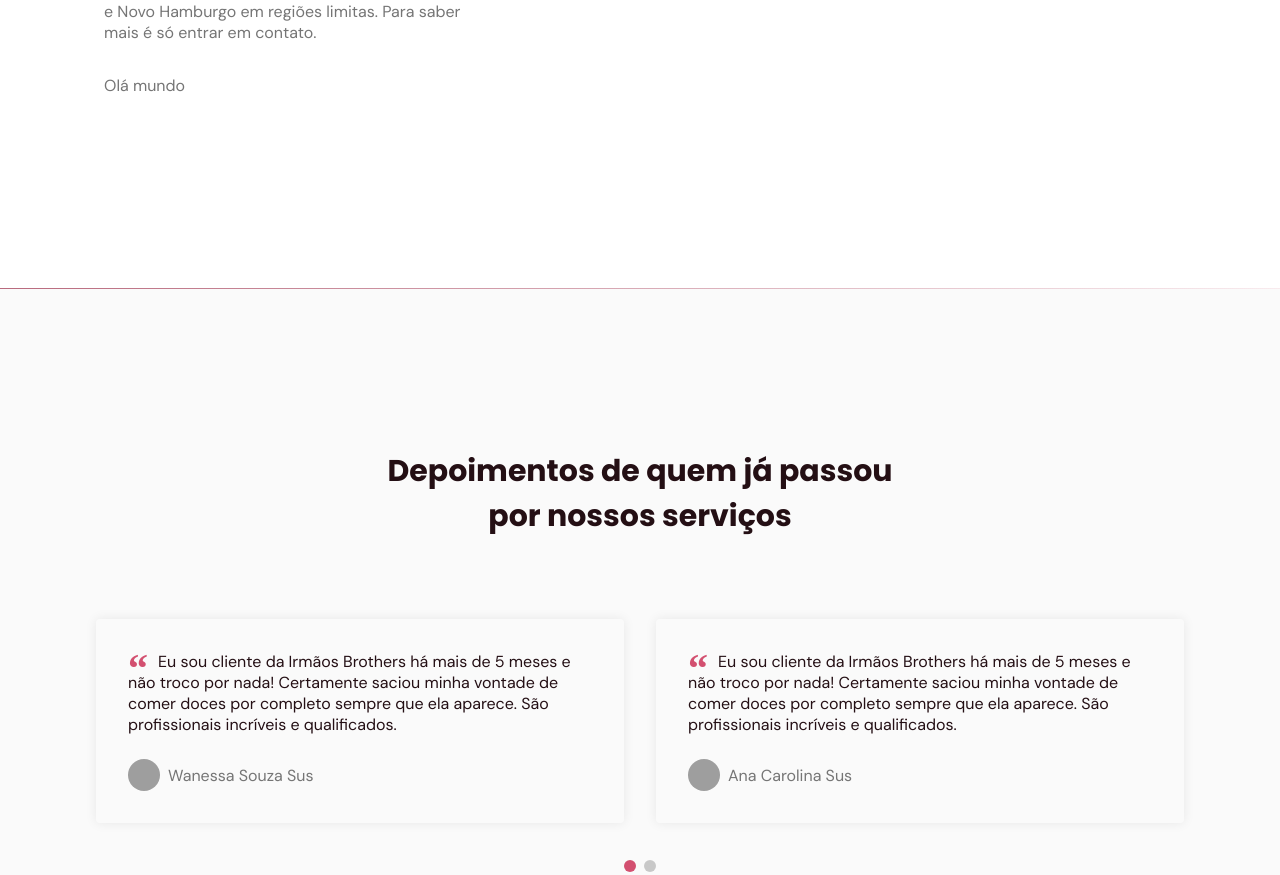
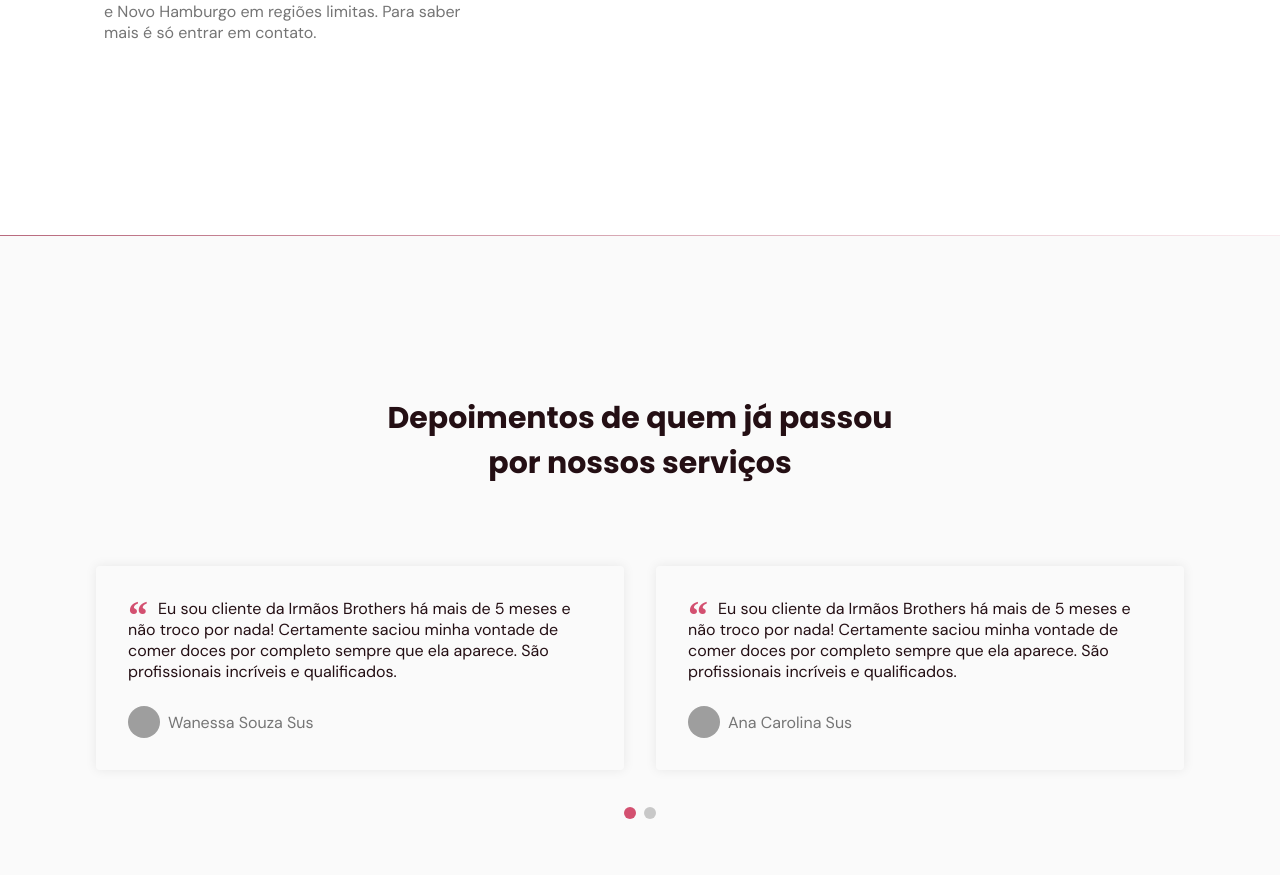
Before and after one commit to edusantosfr/MyProjectsGit, a plain HTML site: page index.html in a window 1280 px wide. Shown: the part 2900-3775 px from the top of the page. Drawn offline with nearby package versions, Linux system fonts and the light colour scheme; grey boxes are pictures that could not be loaded; files whose address does not match are found by name.

Commit message:
Tirei dnv aquela budega
ah2

```diff
--- a/index.html
+++ b/index.html
@@ -193,10 +193,6 @@
               entrar em contato.
             </p>
 
-            <p> Olá mundo </p>
-
-
-
           </div>
           <div class="images">
             <div class="image">
```
